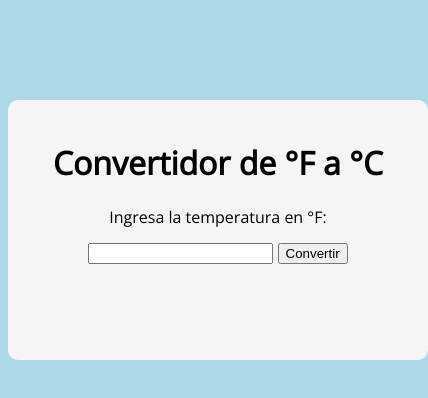
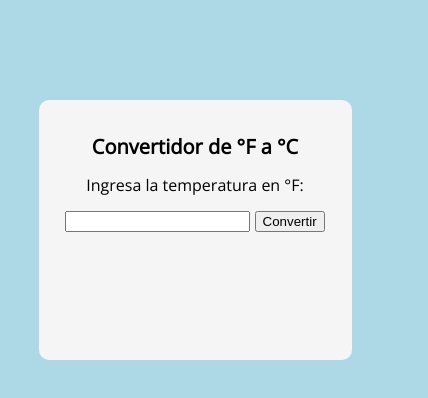
Before and after one commit to slierab/devfconvertidorfc, a plain HTML site: page index.html in a window 390 px wide. Shown: the whole page, 428 px wide, since content can reach past the window. Drawn offline with nearby package versions, Linux system fonts and the light colour scheme.

Commit message:
Update style.css

```diff
--- a/style.css
+++ b/style.css
@@ -17,3 +17,13 @@ body {
 #temperatura {
   margin: 15px 0px;
 }
+
+@media screen and (max-width: 700px) {
+  .contenedor {
+    width: 70vw;
+  }
+
+  h1 {
+    font-size: 20px;
+  }
+}
```
